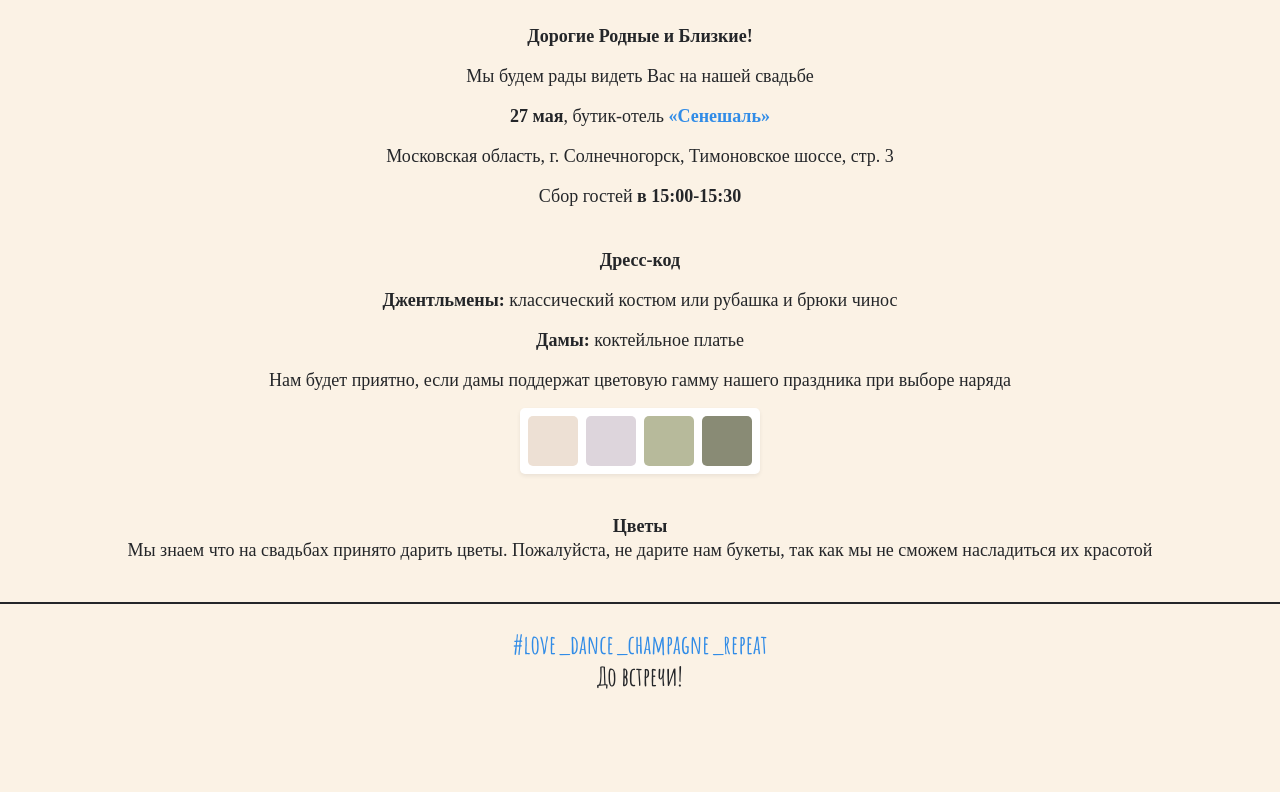
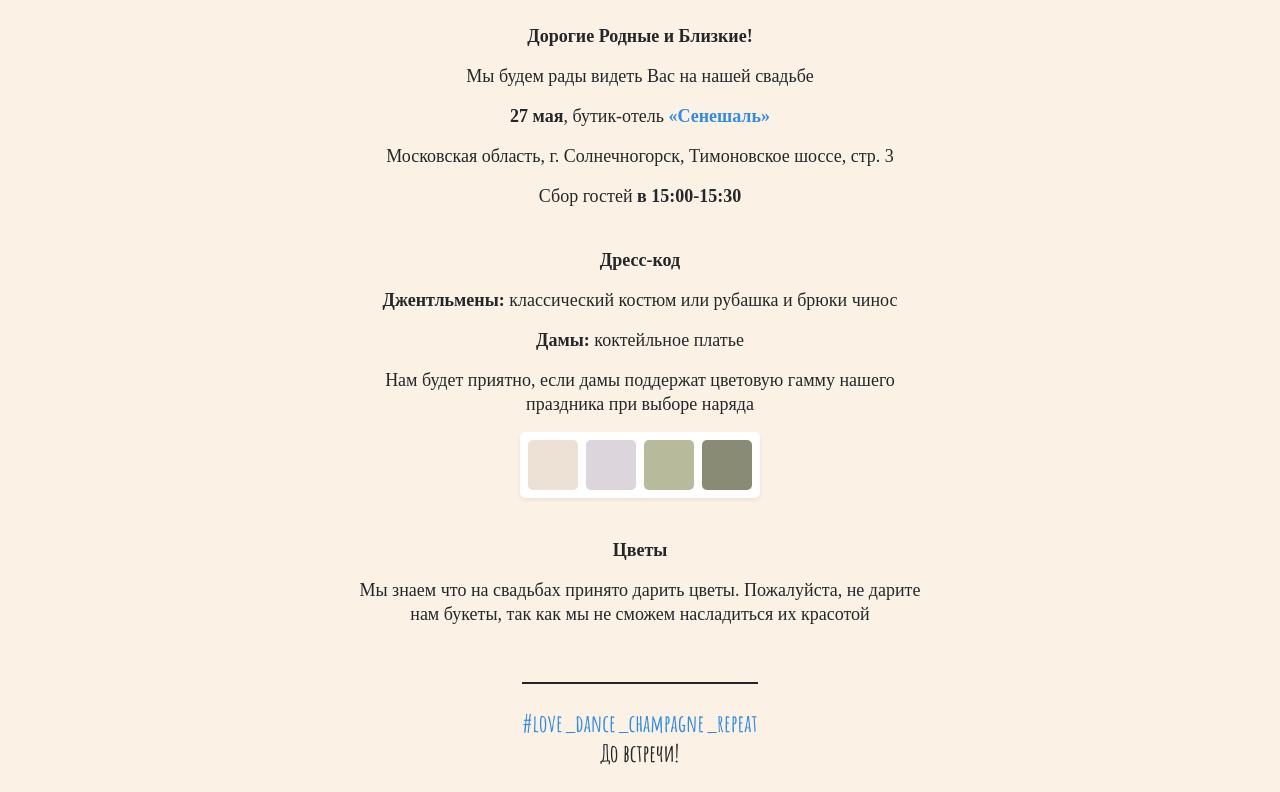
Before and after one commit to DenRedsky/wedding, a Next.js app: page / in a window 1280 px wide. Shown: the part 1007-1799 px from the top of the page. Before the commit the page ends 1723 px from the top, so only its background shows below. Built offline with nearby package versions, Linux system fonts and the light colour scheme; a web font is replaced by a local one.

Commit message:
face-lifting

```diff
--- a/src/components/dateAndPlace/styles.module.sass
+++ b/src/components/dateAndPlace/styles.module.sass
@@ -3,6 +3,8 @@
 .block
   margin-top: 8px
   text-align: center
+  @media only screen and (min-width: $tablet)
+    max-width: 600px
 
 .text
   @include text
--- a/src/components/dressCode/styles.module.sass
+++ b/src/components/dressCode/styles.module.sass
@@ -1,8 +1,10 @@
 @import 'src/styles/utils.module.sass'
 
 .block
-  margin: 40px 0
+  margin-top: 40px
   text-align: center
+  @media only screen and (min-width: $tablet)
+    max-width: 600px
 
 .text
   @include text
@@ -19,6 +21,11 @@
   width: 50px
   height: 50px
   border-radius: 5px
+  cursor: pointer
+  transition: box-shadow .2s
+
+  &:hover
+    box-shadow: 0 2px 4px 0 rgb(0 0 0 / 14%)
 
   & + &
     margin-left: 8px
--- a/src/components/flowers/styles.module.sass
+++ b/src/components/flowers/styles.module.sass
@@ -3,7 +3,9 @@
 .block
   margin-top: 40px
   text-align: center
+  @media only screen and (min-width: $tablet)
+    max-width: 600px
+
 
 .text
   @include text
-  padding-bottom: 0
--- a/src/components/hashtag/styles.module.sass
+++ b/src/components/hashtag/styles.module.sass
@@ -3,7 +3,7 @@
 .block
   @include font-cursive
   line-height: normal
-  font-size: 26px
+  font-size: 24px
   font-weight: bold
   margin-top: 40px
   padding: 24px 0
--- a/src/pages/index.js
+++ b/src/pages/index.js
@@ -1,11 +1,11 @@
-// import styles from './index.module.sass';
-import Image from 'next/image';
 import Head from 'next/head';
 import Header from 'src/components/header';
 import DateAndPlace from 'src/components/dateAndPlace';
 import DressCode from 'src/components/dressCode';
 import Flowers from 'src/components/flowers';
 import Hashtag from 'src/components/hashtag';
+
+import styles from './styles.module.sass';
 
 export default function Main() {
   return (
@@ -20,10 +20,12 @@ export default function Main() {
       </Head>
       <main>
         <Header />
-        <DateAndPlace />
-        <DressCode />
-        <Flowers />
-        <Hashtag />
+        <div className={ styles.content }>
+          <DateAndPlace />
+          <DressCode />
+          <Flowers />
+          <Hashtag />
+        </div>
       </main>
     </>
   );
--- /dev/null
+++ b/src/pages/styles.module.sass
@@ -0,0 +1,4 @@
+.content
+    display: flex
+    flex-direction: column
+    align-items: center
--- a/src/styles/utils.module.sass
+++ b/src/styles/utils.module.sass
@@ -1,4 +1,6 @@
 $black: #242629
+
+$tablet: 768px
 
 @mixin font-cursive
   font-family: 'Amatic SC', cursive
```
